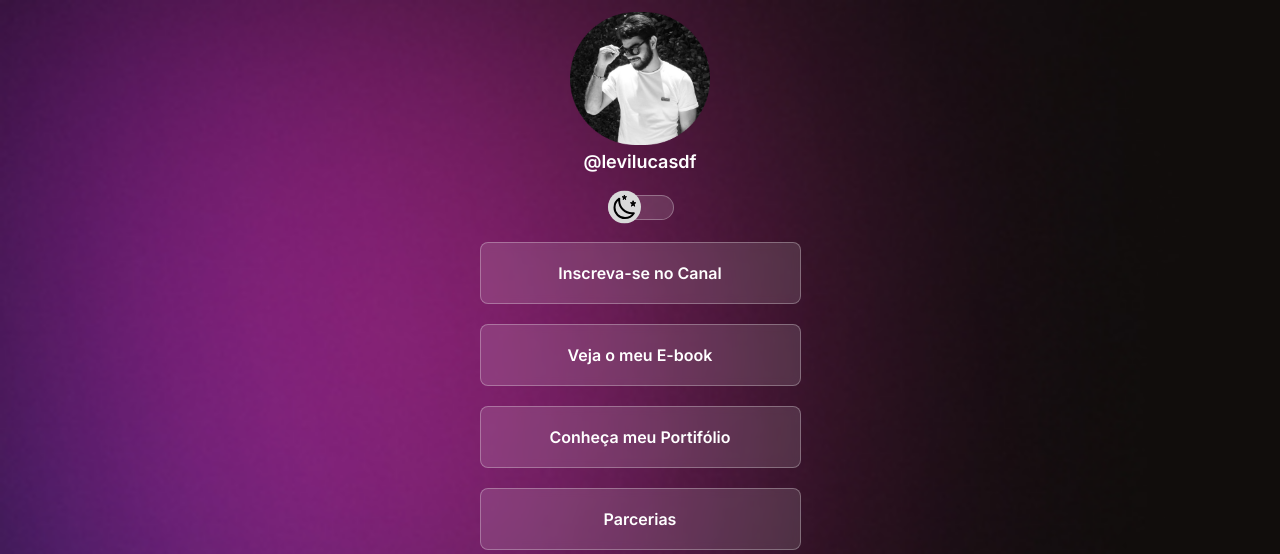
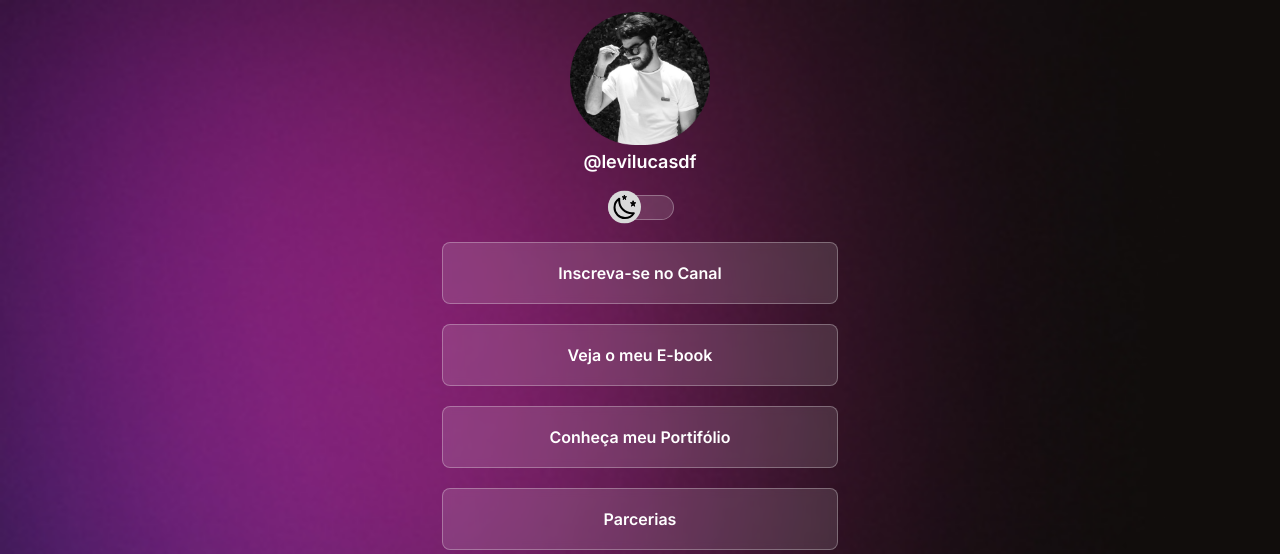
Before and after one commit to levilucasdf/projeto-Canais, a plain HTML site: page index.html in a window 1280 px wide. Shown: the top 554 px of the page. Drawn offline with nearby package versions, Linux system fonts and the light colour scheme.

Commit message:
add costume css height

```diff
--- a/style.css
+++ b/style.css
@@ -36,6 +36,7 @@ body {
 
 body{
 background: var(--bg-url) no-repeat top center/cover;
+height: 100vh;
 }
 
 body * {
@@ -44,7 +45,8 @@ color: var(--text-color);
 }
 /* o que é o container? é a "grande caixa" onde está os conteudos do projeto ex: foto, meu nome, e os links*/
 #container {
-  width: 325px;
+  width: 400px;
+  max-width: 588px;
   margin: 10px auto 0px;
   padding: 0 24px;
 }
```
